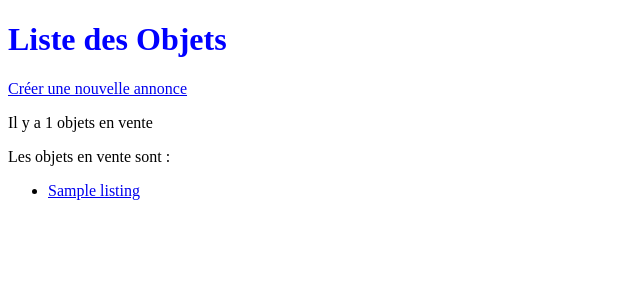
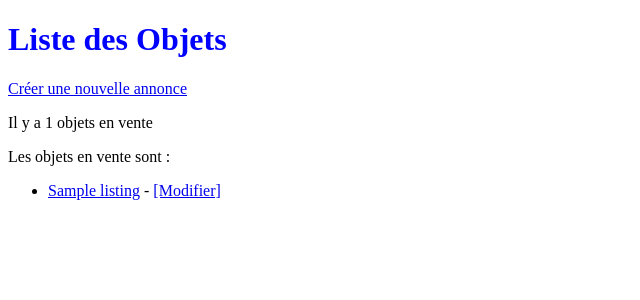
Before and after one commit to YoannDeb/Cours_Django_OCR_2022, a Django app: page /listings/ in a window 1280 px wide. Shown: the part 26-326 px from the top of the page, without its empty margins (0-640 px from the left). Run offline with Django 4.2, Linux system fonts and the light colour scheme; tables that the repository leaves empty hold one stand-in row (values such as "Sample post").

Commit message:
Func: links in various pages to listing updates.

```diff
--- a/merchex/listings/templates/listings/band_listing_list.html
+++ b/merchex/listings/templates/listings/band_listing_list.html
@@ -11,7 +11,10 @@
 <p>Les objets en vente sont :</p>
   <ul>
         {% for listing in band_listings %}
-                <li><a href="{% url 'listing-detail' listing.id %}">{{ listing.title }}</a></li>
+                <li>
+                    <a href="{% url 'listing-detail' listing.id %}">{{ listing.title }}</a>
+                    - <a href="{% url 'listing-update' listing.id %}">[Modifier]</a>
+                </li>
         {% endfor %}
   </ul>
 {% endif %}
--- a/merchex/listings/templates/listings/listing_detail.html
+++ b/merchex/listings/templates/listings/listing_detail.html
@@ -20,5 +20,7 @@
 <p>{{ listing.description }}</p>
 
 <a href="{% url 'band-listing-list' band.id %}">Retour à toutes les annonces de ce groupe</a>
+<br>
+<a href="{% url 'listing-update' listing.id%}">Modifier l'annonce</a>
 
 {% endblock %}
--- a/merchex/listings/templates/listings/listing_list.html
+++ b/merchex/listings/templates/listings/listing_list.html
@@ -9,7 +9,10 @@
 <p>Les objets en vente sont :</p>
 <ul>
         {% for listing in listings %}
-                <li><a href="{% url 'listing-detail' listing.id %}">{{ listing.title }}</a></li>
+                <li>
+                        <a href="{% url 'listing-detail' listing.id %}">{{ listing.title }}</a>
+                        - <a href="{% url 'listing-update' listing.id %}">[Modifier]</a>
+                </li>
         {% endfor %}
 </ul>
 
```
